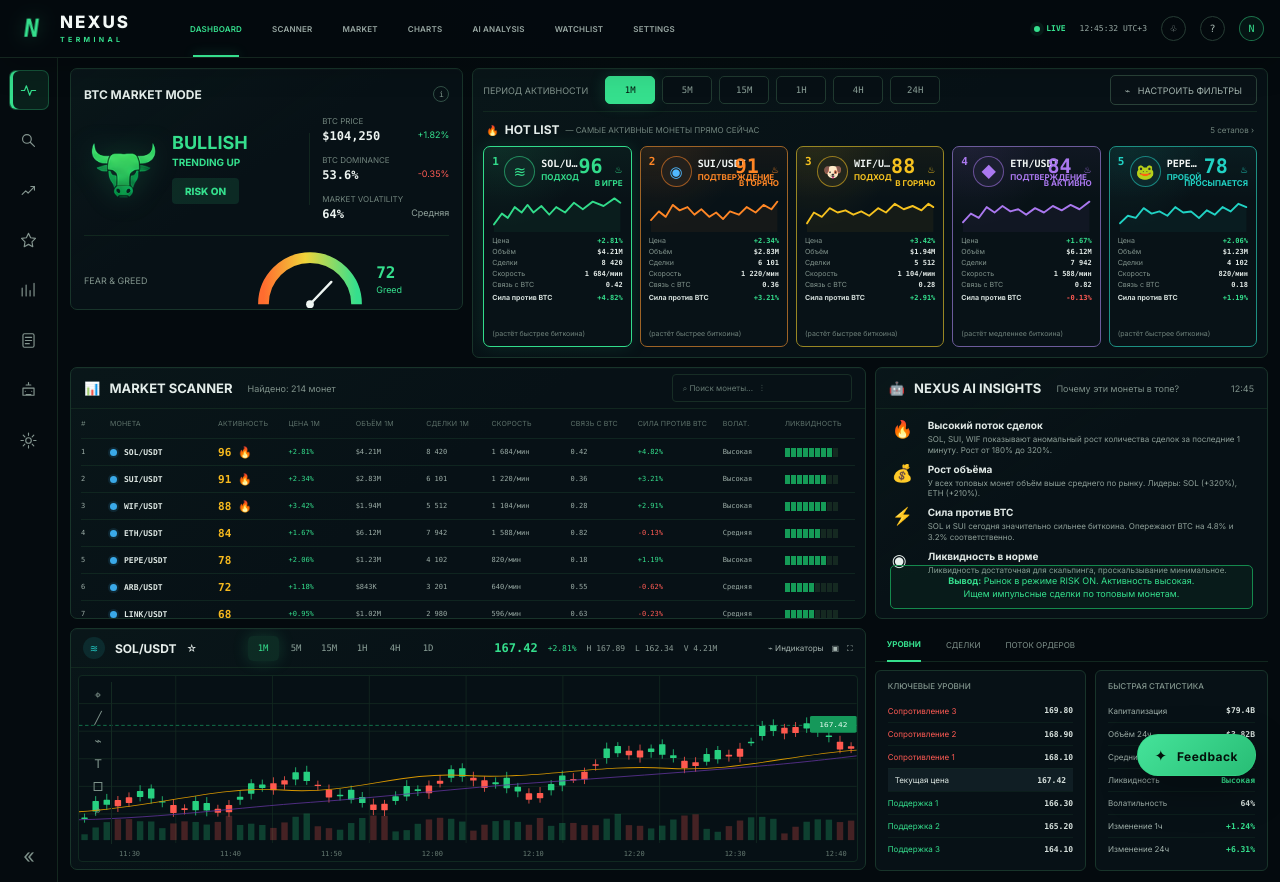
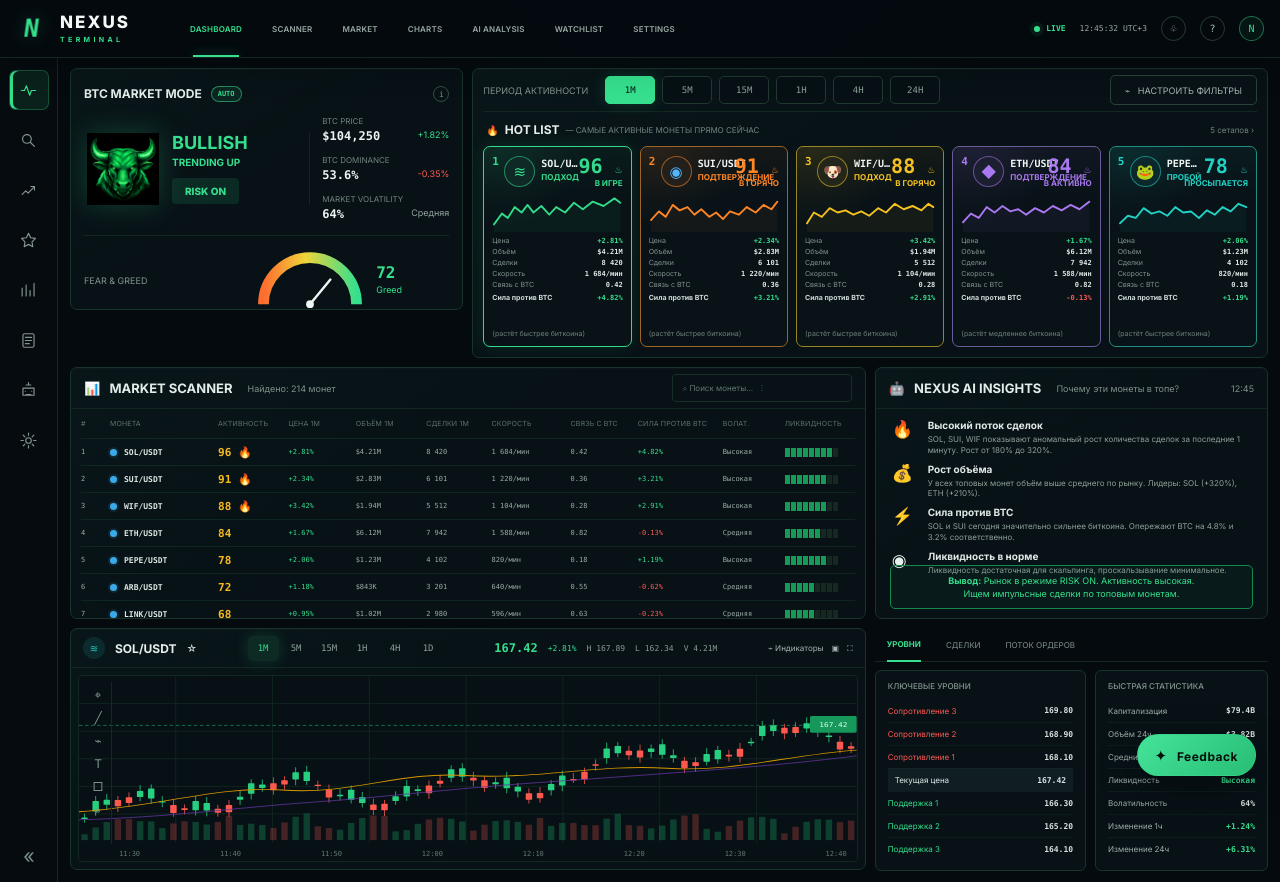
Before and after one commit to sboors08/nexus-terminal, a React (Vite) app in the folder frontend/: page /app in a window 1280 px wide. Built offline with nearby package versions, Linux system fonts and the light colour scheme.

Commit message:
Add files via upload
feat: refine BTC market mode icons

```diff
--- a/frontend/src/pages/DashboardPage.module.css
+++ b/frontend/src/pages/DashboardPage.module.css
@@ -45,6 +45,8 @@
 }
 
 .marketMode {
+  --market-tone: #35df8d;
+  --market-glow: rgb(48 221 137 / 22%);
   grid-column: 1 / span 4;
   grid-row: 1;
   align-self: start;
@@ -53,6 +55,22 @@
 }
 
 .panelHeader { min-height: 24px; }
+
+.autoBadge {
+  display: inline-grid;
+  min-width: 31px;
+  height: 16px;
+  margin-left: 6px;
+  place-items: center;
+  border: 1px solid color-mix(in srgb, var(--market-tone) 55%, transparent);
+  border-radius: 999px;
+  color: var(--market-tone);
+  font-family: var(--nexus-font-family-mono);
+  font-size: 7px;
+  line-height: 1;
+  background: color-mix(in srgb, var(--market-tone) 9%, transparent);
+  vertical-align: middle;
+}
 .info {
   display: grid;
   width: 16px;
@@ -87,7 +105,8 @@
   width: 92px;
   height: 82px;
   object-fit: contain;
-  filter: drop-shadow(0 0 14px rgb(48 221 137 / 18%));
+  filter: drop-shadow(0 0 14px var(--market-glow));
+  transition: filter 180ms ease, opacity 180ms ease;
 }
 
 .marketMood > div {
@@ -96,13 +115,13 @@
 }
 
 .marketMood strong {
-  color: #35df8d;
+  color: var(--market-tone);
   font-size: 21px;
   line-height: 1;
 }
 
 .marketMood span {
-  color: #35df8d;
+  color: var(--market-tone);
   font-size: 10px;
   font-weight: 700;
 }
@@ -112,8 +131,8 @@
   margin-top: 6px;
   padding: 7px 13px;
   border-radius: 4px;
-  color: #35df8d;
-  background: rgb(53 223 141 / 12%);
+  color: var(--market-tone);
+  background: color-mix(in srgb, var(--market-tone) 12%, transparent);
   font-size: 10px;
   font-style: normal;
   font-weight: 800;
@@ -184,14 +203,14 @@
 }
 
 .fearGreedGauge strong {
-  color: #35df8d;
+  color: var(--market-tone, #35df8d);
   font-family: var(--nexus-font-family-mono);
   font-size: 16px;
   line-height: 1;
 }
 
 .fearGreedGauge small {
-  color: #35df8d;
+  color: var(--market-tone, #35df8d);
   font-size: 9px;
 }
 
--- a/frontend/src/pages/DashboardPage.tsx
+++ b/frontend/src/pages/DashboardPage.tsx
@@ -1,4 +1,5 @@
 import { useMemo, useState, type CSSProperties } from 'react';
+import bearMarket from '@/assets/bear-market.png';
 import bullMarket from '@/assets/bull-market.png';
 import {
   nexusApi,
@@ -7,6 +8,7 @@ import {
   type DashboardCandle,
   type DashboardChartPeriod,
   type DashboardHotCoin,
+  type DashboardMarketModeData,
   type DashboardViewData,
 } from '@/shared/api';
 import { AsyncDataState } from '@/shared/ui/AsyncDataState';
@@ -43,10 +45,86 @@ function HotCard({ coin, selected, onSelect }: { coin: DashboardHotCoin; selecte
   );
 }
 
-function FearGreed() {
+type MarketMode = 'bullish' | 'bearish';
+
+type ResolvedMarketMode = DashboardMarketModeData & {
+  mode: MarketMode;
+  title: 'BULLISH' | 'BEARISH';
+  trend: 'TRENDING UP' | 'TRENDING DOWN';
+  risk: 'RISK ON' | 'RISK OFF';
+  accent: string;
+  glow: string;
+  image: string;
+};
+
+function getMarketModeOverride(): MarketMode | null {
+  if (typeof window === 'undefined') return null;
+  const value = new URLSearchParams(window.location.search).get('marketMode');
+  return value === 'bullish' || value === 'bearish' ? value : null;
+}
+
+function resolveMarketMode(source: DashboardMarketModeData): ResolvedMarketMode {
+  const override = getMarketModeOverride();
+  const scenario = override === 'bearish'
+    ? {
+        ...source,
+        btcPrice: 98_760,
+        btcChangePct: -2.14,
+        btcDominancePct: 54.1,
+        btcDominanceChangePct: 0.48,
+        marketVolatilityPct: 82,
+        marketVolatilityLabel: 'Высокая',
+        fearGreedIndex: 28,
+        fearGreedLabel: 'Fear',
+      }
+    : source;
+
+  const automaticScore = scenario.btcChangePct + (scenario.fearGreedIndex - 50) / 20;
+  const mode: MarketMode = override ?? (automaticScore >= 0 ? 'bullish' : 'bearish');
+
+  return mode === 'bullish'
+    ? {
+        ...scenario,
+        mode,
+        title: 'BULLISH',
+        trend: 'TRENDING UP',
+        risk: 'RISK ON',
+        accent: '#35df8d',
+        glow: 'rgb(48 221 137 / 22%)',
+        image: bullMarket,
+      }
+    : {
+        ...scenario,
+        mode,
+        title: 'BEARISH',
+        trend: 'TRENDING DOWN',
+        risk: 'RISK OFF',
+        accent: '#ff5b54',
+        glow: 'rgb(255 91 84 / 24%)',
+        image: bearMarket,
+      };
+}
+
+function formatMarketNumber(value: number, fractionDigits = 2) {
+  return new Intl.NumberFormat('en-US', {
+    minimumFractionDigits: fractionDigits,
+    maximumFractionDigits: fractionDigits,
+  }).format(value);
+}
+
+function formatSignedPercent(value: number) {
+  return `${value > 0 ? '+' : ''}${value.toFixed(2)}%`;
+}
+
+function FearGreed({ value, label, tone }: { value: number; label: string; tone: string }) {
+  const normalized = Math.min(100, Math.max(0, value));
+  const angle = Math.PI - (normalized / 100) * Math.PI;
+  const needleX = 60 + Math.cos(angle) * 33;
+  const needleY = 58 - Math.sin(angle) * 33;
+
   return (
     <div className={styles.fearGreedGauge}>
-      <svg viewBox="0 0 120 66" aria-label="Fear and Greed: 72">
+      <svg viewBox="0 0 120 66" aria-label={`Fear and Greed: ${value}`}>
         <defs>
           <linearGradient id="fearGauge" x1="0" y1="0" x2="1" y2="0">
             <stop offset="0" stopColor="#ff6c2f" />
@@ -56,10 +134,10 @@ function FearGreed() {
         </defs>
         <path d="M12 58 A48 48 0 0 1 108 58" fill="none" stroke="#14251f" strokeWidth="11" />
         <path d="M12 58 A48 48 0 0 1 108 58" fill="none" stroke="url(#fearGauge)" strokeWidth="11" />
-        <line x1="60" y1="58" x2="82" y2="35" stroke="#eef5f2" strokeWidth="2.5" strokeLinecap="round" />
+        <line x1="60" y1="58" x2={needleX} y2={needleY} stroke="#eef5f2" strokeWidth="2.5" strokeLinecap="round" />
         <circle cx="60" cy="58" r="4" fill="#eef5f2" />
       </svg>
-      <span><strong>72</strong><small>Greed</small></span>
+      <span style={{ '--market-tone': tone } as CSSProperties}><strong>{value}</strong><small>{label}</small></span>
     </div>
   );
 }
@@ -104,28 +182,36 @@ function TradingChart({ candles }: { candles: DashboardCandle[] }) {
 }
 
 function DashboardPageContent({ data }: { data: DashboardViewData }) {
-  const { hotCoins, scannerRows, insights, levels, stats, chartPeriods, activityPeriods, candles } = data;
+  const { marketMode: marketModeSource, hotCoins, scannerRows, insights, levels, stats, chartPeriods, activityPeriods, candles } = data;
   const [selected, setSelected] = useState(hotCoins[0].symbol);
   const [activityPeriod, setActivityPeriod] = useState<DashboardActivityPeriod>('1M');
   const [chartPeriod, setChartPeriod] = useState<DashboardChartPeriod>('1M');
   const selectedCoin = useMemo(() => hotCoins.find((coin) => coin.symbol === selected) ?? hotCoins[0], [hotCoins, selected]);
+  const marketMode = useMemo(() => resolveMarketMode(marketModeSource), [marketModeSource]);
+  const marketModeStyle = {
+    '--market-tone': marketMode.accent,
+    '--market-glow': marketMode.glow,
+  } as CSSProperties;
 
   return (
     <section className={styles.dashboard}>
-      <article className={`${styles.panel} ${styles.marketMode}`}>
-        <header className={styles.panelHeader}><h2>BTC MARKET MODE</h2><span className={styles.info}>i</span></header>
+      <article className={`${styles.panel} ${styles.marketMode}`} style={marketModeStyle} data-market-mode={marketMode.mode}>
+        <header className={styles.panelHeader}>
+          <h2>BTC MARKET MODE <small className={styles.autoBadge}>AUTO</small></h2>
+          <span className={styles.info} title="Режим определяется автоматически по изменению BTC и индексу Fear & Greed.">i</span>
+        </header>
         <div className={styles.marketModeBody}>
           <div className={styles.marketMood}>
-            <img src={bullMarket} alt="Бычье настроение рынка" />
-            <div><strong>BULLISH</strong><span>TRENDING UP</span><em>RISK ON</em></div>
+            <img src={marketMode.image} alt={marketMode.mode === 'bullish' ? 'Бычье настроение рынка' : 'Медвежье настроение рынка'} />
+            <div><strong>{marketMode.title}</strong><span>{marketMode.trend}</span><em>{marketMode.risk}</em></div>
           </div>
           <div className={styles.btcStats}>
-            <div><span>BTC PRICE</span><strong>$104,250</strong><em>+1.82%</em></div>
-            <div><span>BTC DOMINANCE</span><strong>53.6%</strong><em className={styles.negative}>-0.35%</em></div>
-            <div><span>MARKET VOLATILITY</span><strong>64%</strong><small>Средняя</small></div>
+            <div><span>BTC PRICE</span><strong>${formatMarketNumber(marketMode.btcPrice, 0)}</strong><em className={marketMode.btcChangePct >= 0 ? styles.positive : styles.negative}>{formatSignedPercent(marketMode.btcChangePct)}</em></div>
+            <div><span>BTC DOMINANCE</span><strong>{marketMode.btcDominancePct.toFixed(1)}%</strong><em className={marketMode.btcDominanceChangePct >= 0 ? styles.positive : styles.negative}>{formatSignedPercent(marketMode.btcDominanceChangePct)}</em></div>
+            <div><span>MARKET VOLATILITY</span><strong>{marketMode.marketVolatilityPct}%</strong><small>{marketMode.marketVolatilityLabel}</small></div>
           </div>
         </div>
-        <div className={styles.fearRow}><span>FEAR &amp; GREED</span><FearGreed /></div>
+        <div className={styles.fearRow}><span>FEAR &amp; GREED</span><FearGreed value={marketMode.fearGreedIndex} label={marketMode.fearGreedLabel} tone={marketMode.accent} /></div>
       </article>
 
       <article className={`${styles.panel} ${styles.hotList}`}>
--- a/frontend/src/shared/api/mock/dashboardViewData.ts
+++ b/frontend/src/shared/api/mock/dashboardViewData.ts
@@ -1,6 +1,18 @@
 export type DashboardTone = 'green' | 'orange' | 'yellow' | 'purple' | 'cyan';
 export type DashboardActivityPeriod = '1M' | '5M' | '15M' | '1H' | '4H' | '24H';
 export type DashboardChartPeriod = '1M' | '5M' | '15M' | '1H' | '4H' | '1D';
+
+
+export type DashboardMarketModeData = {
+  btcPrice: number;
+  btcChangePct: number;
+  btcDominancePct: number;
+  btcDominanceChangePct: number;
+  marketVolatilityPct: number;
+  marketVolatilityLabel: string;
+  fearGreedIndex: number;
+  fearGreedLabel: string;
+};
 
 export type DashboardHotCoin = {
   rank: number;
@@ -76,6 +88,18 @@ export const DASHBOARD_STATS = [
   ['Изменение 24ч', '+6.31%'],
 ] as const;
 
+
+export const DASHBOARD_MARKET_MODE: DashboardMarketModeData = {
+  btcPrice: 104_250,
+  btcChangePct: 1.82,
+  btcDominancePct: 53.6,
+  btcDominanceChangePct: -0.35,
+  marketVolatilityPct: 64,
+  marketVolatilityLabel: 'Средняя',
+  fearGreedIndex: 72,
+  fearGreedLabel: 'Greed',
+};
+
 export const DASHBOARD_CHART_PERIODS: DashboardChartPeriod[] = ['1M', '5M', '15M', '1H', '4H', '1D'];
 export const DASHBOARD_ACTIVITY_PERIODS: DashboardActivityPeriod[] = ['1M', '5M', '15M', '1H', '4H', '24H'];
 
@@ -95,6 +119,7 @@ export const DASHBOARD_CANDLES: DashboardCandle[] = Array.from({ length: 70 }, (
 });
 
 export type DashboardViewData = {
+  marketMode: DashboardMarketModeData;
   hotCoins: DashboardHotCoin[];
   scannerRows: typeof DASHBOARD_SCANNER_ROWS;
   insights: typeof DASHBOARD_INSIGHTS;
@@ -106,6 +131,7 @@ export type DashboardViewData = {
 };
 
 export const DASHBOARD_VIEW_DATA: DashboardViewData = {
+  marketMode: DASHBOARD_MARKET_MODE,
   hotCoins: DASHBOARD_HOT_COINS,
   scannerRows: DASHBOARD_SCANNER_ROWS,
   insights: DASHBOARD_INSIGHTS,
--- a/frontend/src/shared/api/mock/nexusMockApi.ts
+++ b/frontend/src/shared/api/mock/nexusMockApi.ts
@@ -63,6 +63,7 @@ import {
   type DashboardCandle,
   type DashboardChartPeriod,
   type DashboardHotCoin,
+  type DashboardMarketModeData,
   type DashboardViewData,
 } from './dashboardViewData';
 
@@ -76,6 +77,7 @@ export type {
   DashboardCandle,
   DashboardChartPeriod,
   DashboardHotCoin,
+  DashboardMarketModeData,
   DashboardViewData,
   HistoryResult,
   HistorySetupType,
```
Also changed, not shown: frontend/scripts/verify-foundation.mjs (+23 -2 lines), frontend/src/assets/bear-market.png (added), frontend/src/assets/bull-market.png.
